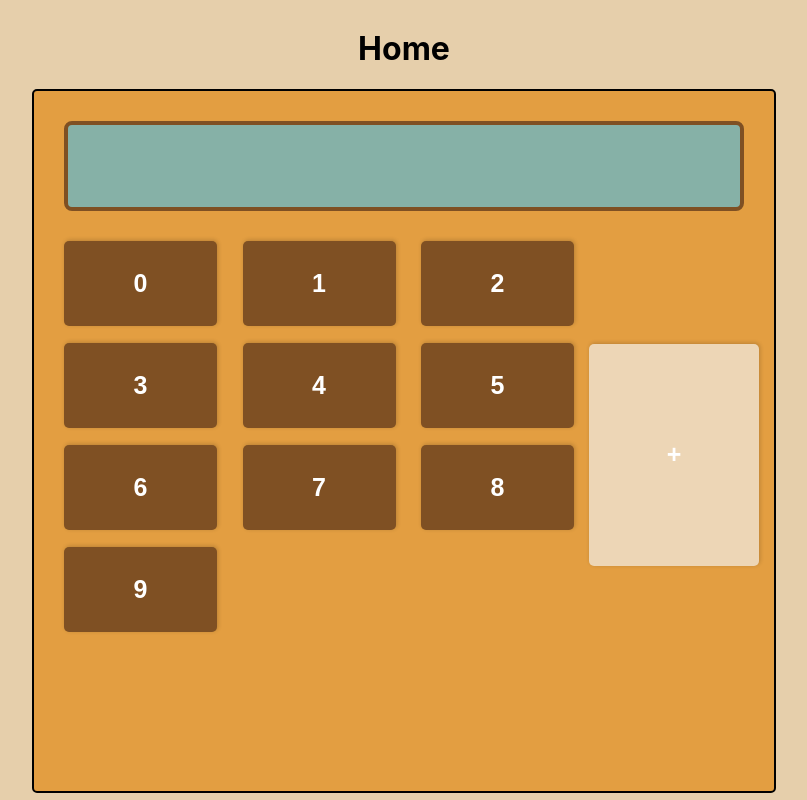
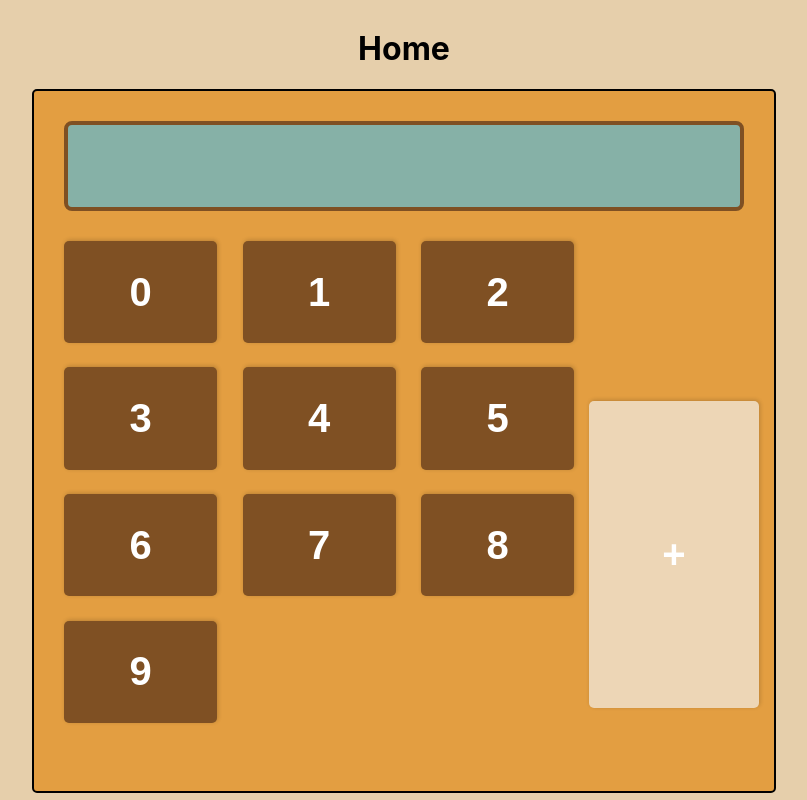
Before and after one commit to JacqueWhite/simple-calculator, a React (Create React App) app: page / in a window 1280 px wide. Shown: the whole page, without its empty margins (236-1043 px from the left). Built offline with nearby package versions, Linux system fonts and the light colour scheme.

Commit message:
constructor

```diff
--- a/src/components/Calculator.jsx
+++ b/src/components/Calculator.jsx
@@ -1,21 +1,39 @@
-import React from "react";
-import "./style.css";
+import React from "react"
+import "./style.css"
 
 const NumberButtons = () => {
-  const calculatorNumbers = [];
+  const calculatorNumbers = []
   for (let i = 0; i <= 9; i++) {
-    calculatorNumbers.push(i);
+    calculatorNumbers.push(i)
   }
   const Buttons = calculatorNumbers.map(number => (
     <button className="number-button">
       <p className="number-text">{number}</p>
     </button>
-  ));
-  return Buttons;
-};
+  ))
+  return Buttons
+}
+
+const handleChange = event => {
+  this.setState({ inputValues: event.target.value })
+}
 
 export default class Calculator extends React.Component {
+  constructor(props) {
+    super(props)
+    this.state = {
+      inputValues: "",
+      output: ""
+    }
+  }
+
+  handleChange = event => {
+    this.setState({ inputValues: event.target.value })
+    console.log(this.state)
+  }
+
   render() {
+    const { inputValues } = this.state
     return (
       <div className="calculator-container">
         <div className="calculator-header-container">
@@ -23,6 +41,8 @@ export default class Calculator extends React.Component {
             type="text"
             name="calculator-input"
             className="calculator-input"
+            value={inputValues}
+            onChange={this.handleChange}
           />
         </div>
         <div className="calculator-buttons-container">
@@ -36,6 +56,6 @@ export default class Calculator extends React.Component {
           </div>
         </div>
       </div>
-    );
+    )
   }
 }
--- a/src/components/style.css
+++ b/src/components/style.css
@@ -24,7 +24,7 @@
 }
 
 .number-button {
-  height: 85px;
+  height: 100%;
   width: 100%;
   padding: 15px;
   border: none;
@@ -53,7 +53,7 @@
 }
 
 .number-text {
-  font-size: 25px;
+  font-size: 40px;
   color: white;
   font-weight: bold;
   padding: 0;
@@ -63,6 +63,7 @@
 .calculator-buttons-container {
   display: flex;
   flex-direction: row;
+  height: inherit;
 }
 
 .calculator-numbers-container {
```
